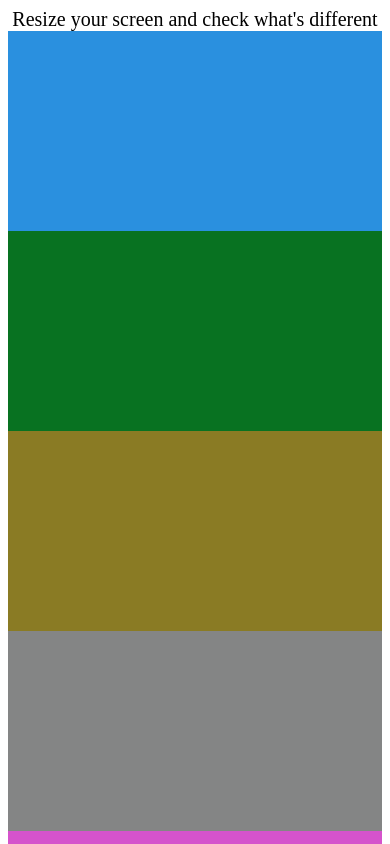
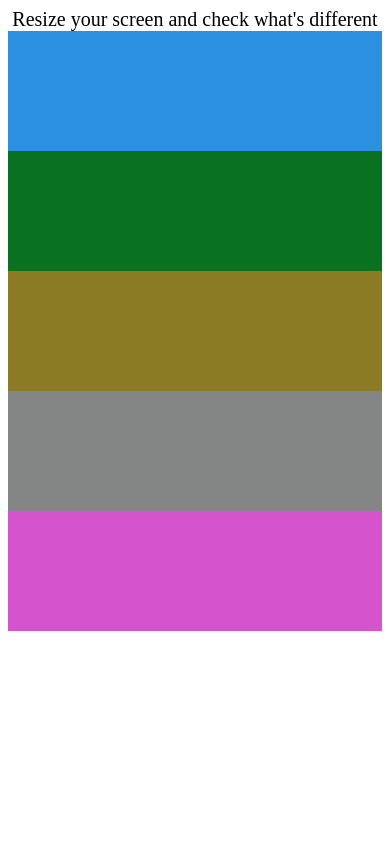
Before and after one commit to Jenhaohsiao/Web-Assignment-2-3, a plain HTML site: page index.html in a window 390 px wide. Shown: the top 844 px of the page. Drawn offline with Linux system fonts and the light colour scheme.

Commit message:
Master: Updated the css for 12 columns stysem

```diff
--- a/SRC/CSS/myStyle.css
+++ b/SRC/CSS/myStyle.css
@@ -20,22 +20,27 @@
 
 #item_1 {
     background-color: #2a90df;
+    grid-column: 1/8;
 }
 
 #item_2 {
     background-color: #087221;
+    grid-column: 8/13;
 }
 
 #item_3 {
     background-color: #8a7b24;
+    grid-column: 1/3;
 }
 
 #item_4 {
     background-color: #848585;
+    grid-column: 3/7;
 }
 
 #item_5 {
     background-color: #d553cc;
+    grid-column: 7/13;
 }
 
 .grid-container {
@@ -46,21 +51,51 @@
 
 .container_responsive_size {
     max-width: 1000px;
-    grid-template-columns: 65% 35%;
+    grid-template-columns: auto auto auto auto auto auto auto auto auto auto auto auto;
     /* grid-template-columns: auto auto; */
     grid-template-rows: 200px 100px;
 }
 
 @media (max-width: 800px) {
     .container_responsive_size {
-        grid-template-columns: 50% 50%;
+        grid-template-columns: auto auto;
         grid-template-rows: 150px 150px 150px;
+    }
+    #item_1 {
+        grid-column: 1/3;
+    }
+    #item_2 {
+        grid-column: 1/2;
+    }
+    #item_3 {
+        grid-column: 2/3;
+    }
+    #item_4 {
+        grid-column: 1/2;
+    }
+    #item_5 {
+        grid-column: 2/3;
     }
 }
 
 @media (max-width: 600px) {
     .container_responsive_size {
         grid-template-columns: auto;
-        grid-template-rows: 200px 200px 200px 200px 200px;
+        grid-template-rows: 120px 120px 120px 120px 120px;
+    }
+    #item_1 {
+        grid-column: 1/2;
+    }
+    #item_2 {
+        grid-column: 1/2;
+    }
+    #item_3 {
+        grid-column: 1/2;
+    }
+    #item_4 {
+        grid-column: 1/2;
+    }
+    #item_5 {
+        grid-column: 1/2;
     }
 }
```
